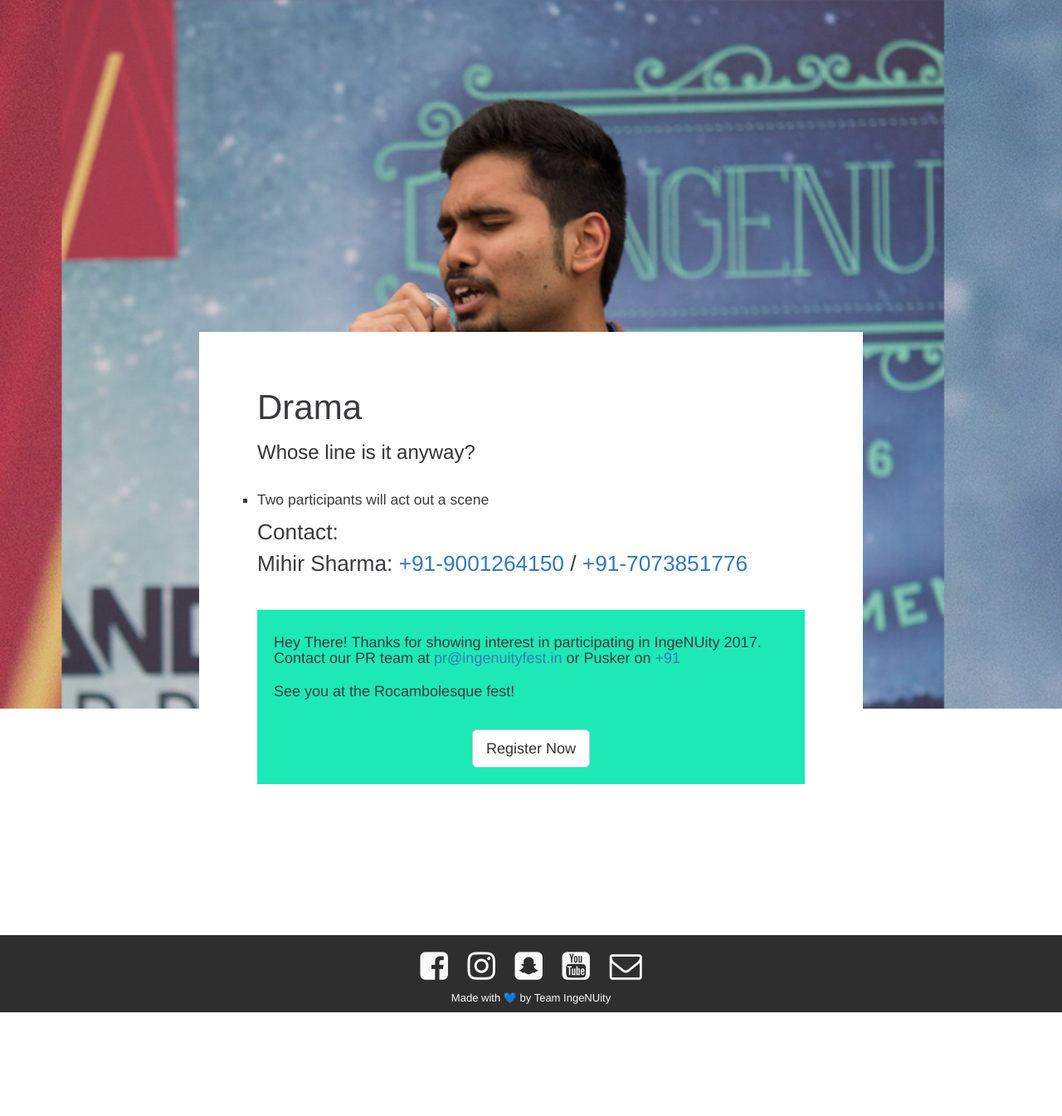
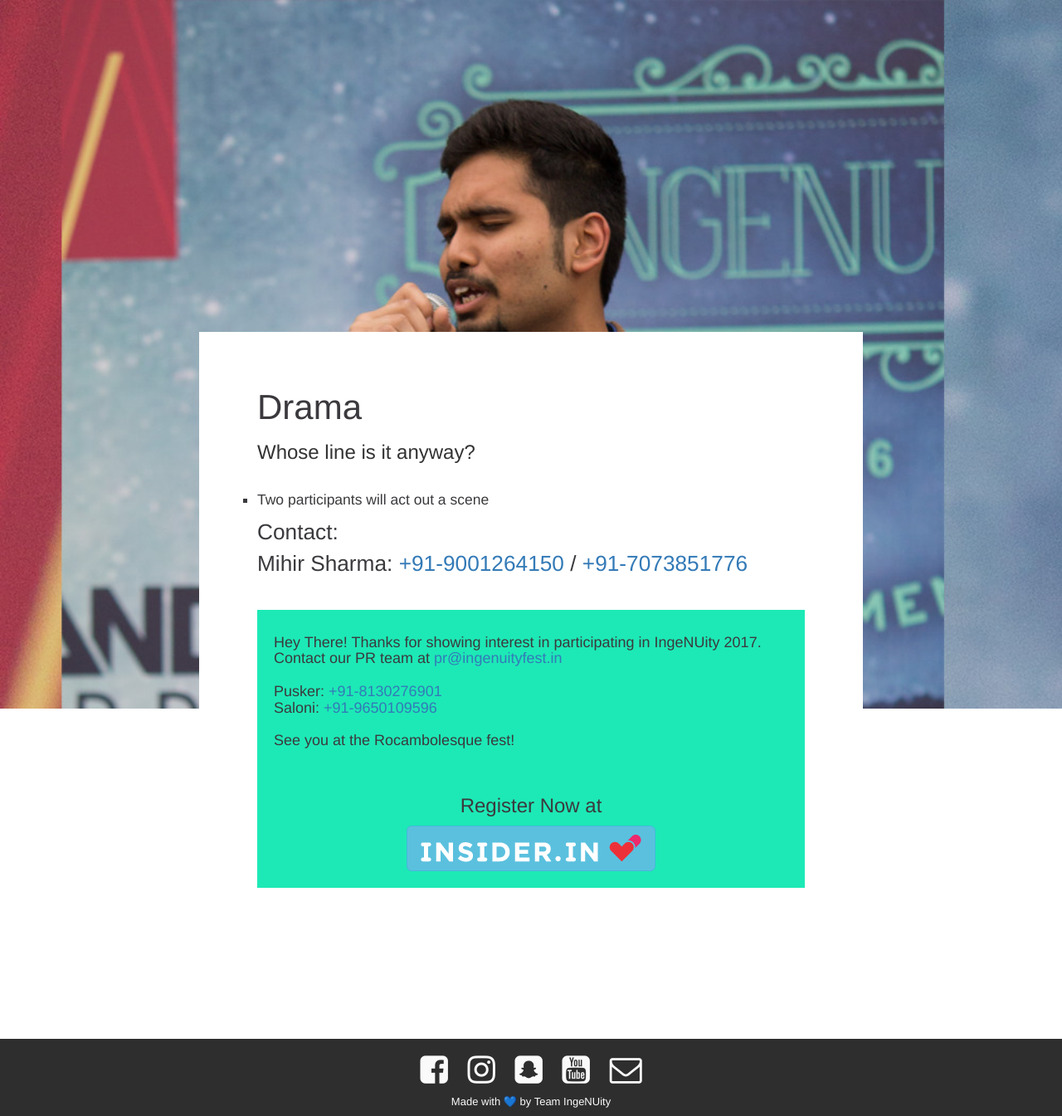
Before and after one commit to electron0zero/ingenuity17, a Jekyll site: the page built from _drama/drama-whos.md, in a window 1280 px wide. Shown: the whole page at 83% size. Built offline with Jekyll 4.4.1, drawn with Linux system fonts in a browser that asks for light colours; nearby versions of some CDN libraries; before the commit the page ends 1220 px from its top, so only the background shows below that.

Commit message:
Registration
Added logo and link to registration box

```diff
--- a/_includes/registration.html
+++ b/_includes/registration.html
@@ -2,11 +2,16 @@
     <div id="reg-msg">
         <h4>Hey There! Thanks for showing interest in participating in IngeNUity 2017.<br>
             Contact our PR team at <a href="mailto:pr@ingenuityfest.in">pr@ingenuityfest.in</a>
-                 or Pusker on <a href="tel:+91">+91</a><br><br>
+                 <br><br>Pusker: <a href="tel:+918130276901">+91-8130276901</a><br>
+                     Saloni: <a href="tel:+919650109596">+91-9650109596</a><br><br>
             See you at the Rocambolesque fest!</h4>
     </div>
     <br>
     <div id="reg-btn" style="text-align:center">
-        <a class="btn btn-default btn-lg" target="_blank" href="http://www.google.com/">Register Now</a>
+        <h3>Register Now at</h3><a href="https://insider.in/ingenuity-mar3-5-2017/event" class="btn btn-info btn-lg" target="_blank">
+            <img src="img/spo/logo.png" class="pull-left"/></a>
     </div>
 </div>
+
+<!--Register Now at     <a class="btn btn-default btn-lg" target="_blank" href="https://insider.in/ingenuity-mar3-5-2017/event"></a>
+    -->
```
Also changed, not shown: img/spo/logo.png (added).
